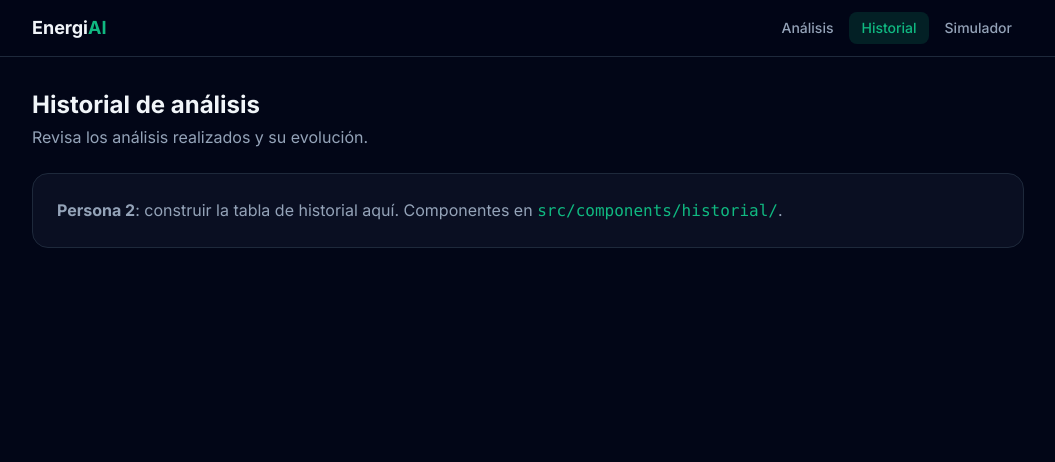
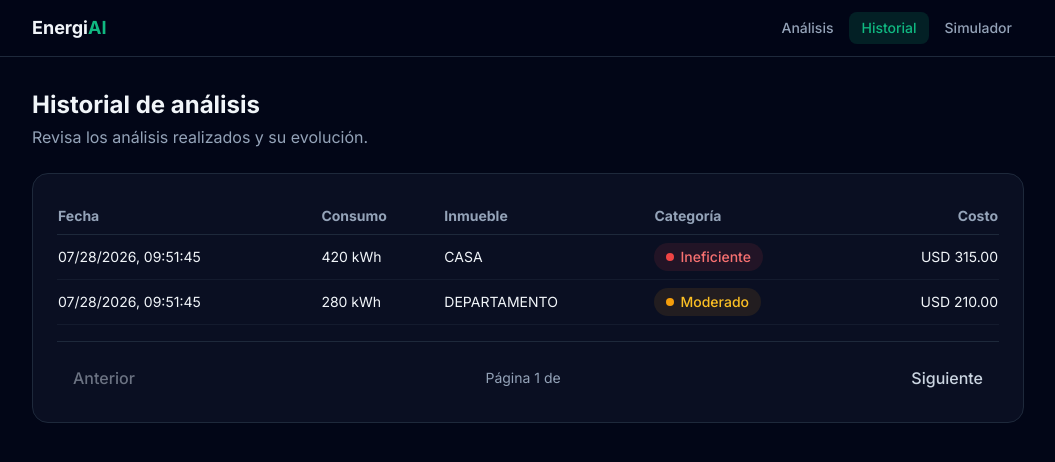
Before and after one commit to No-Country-simulation/G9-LATAM-Team-36, a React (Vite) app in the folder frontend/: page /historial in a window 1280 px wide. Shown: the top 462 px of the page, without its empty margins (112-1167 px from the left). Built offline with nearby package versions, Linux system fonts and the light colour scheme; no server answers.

Commit message:
feat(I): implementar vista de historial con componentes separados

```diff
--- a/frontend/src/api/mock.js
+++ b/frontend/src/api/mock.js
@@ -25,8 +25,8 @@ export async function obtenerHistorialMock() {
   await delay(300);
   return {
     content: [
-      { id: 1, categoria: "Ineficiente", consumo_kwh: 420, creado_en: new Date().toISOString() },
-      { id: 2, categoria: "Moderado", consumo_kwh: 280, creado_en: new Date().toISOString() },
+      { id: 1, categoria: "Ineficiente", consumo_kwh: 420, tipo_inmueble: "CASA", costo_estimado_mensual: 315.00, creado_en: new Date().toISOString() },
+      { id: 2, categoria: "Moderado", consumo_kwh: 280, tipo_inmueble: "DEPARTAMENTO", costo_estimado_mensual: 210.00, creado_en: new Date().toISOString() },
     ],
     totalElements: 2,
   };
--- /dev/null
+++ b/frontend/src/components/historial/Paginacion.jsx
@@ -0,0 +1,25 @@
+export default function Paginacion({ page, totalPages, onPageChange }) {
+    if (totalPages <= 1) return null;
+
+    return (
+        <div className="flex justify-between items-center mt-4 pt-4 border-t border-slate-800">
+            <button
+                className="btn btn-ghost"
+                disabled={page === 0}
+                onClick={() => onPageChange(page - 1)}
+            >
+                Anterior
+            </button>
+            <span className="text-sm text-slate-400">
+        Página {page + 1} de {totalPages}
+      </span>
+            <button
+                className="btn btn-ghost"
+                disabled={page === totalPages - 1}
+                onClick={() => onPageChange(page + 1)}
+            >
+                Siguiente
+            </button>
+        </div>
+    );
+}
--- /dev/null
+++ b/frontend/src/components/historial/TablaHistorial.jsx
@@ -0,0 +1,45 @@
+import Badge from "../ui/Badge";
+import { formatoMoneda } from "../../lib/categoria";
+
+export default function TablaHistorial({ data }) {
+    if (!data || data.length === 0) {
+        return <p className="text-slate-400">No hay análisis guardados.</p>;
+    }
+
+    return (
+        <div className="overflow-x-auto">
+            <table className="w-full text-sm">
+                <thead className="border-b border-slate-800 text-slate-400">
+                <tr>
+                    <th className="text-left py-2">Fecha</th>
+                    <th className="text-left py-2">Consumo</th>
+                    <th className="text-left py-2">Inmueble</th>
+                    <th className="text-left py-2">Categoría</th>
+                    <th className="text-right py-2">Costo</th>
+                </tr>
+                </thead>
+                <tbody>
+                {data.map((item) => (
+                    <tr key={item.id} className="border-b border-slate-800/50 hover:bg-slate-800/30">
+                        <td className="py-2">
+                            {item.creado_en ? new Date(item.creado_en).toLocaleString(undefined, {
+                                year: 'numeric',
+                                month: '2-digit',
+                                day: '2-digit',
+                                hour: '2-digit',
+                                minute: '2-digit',
+                                second: '2-digit',
+                                hour12: false,
+                            }) : '—'}
+                        </td>
+                        <td className="py-2">{item.consumo_kwh} kWh</td>
+                        <td className="py-2">{item.tipo_inmueble}</td>
+                        <td className="py-2"><Badge categoria={item.categoria} /></td>
+                        <td className="py-2 text-right">{formatoMoneda(item.costo_estimado_mensual)}</td>
+                    </tr>
+                ))}
+                </tbody>
+            </table>
+        </div>
+    );
+}
--- a/frontend/src/pages/Historial.jsx
+++ b/frontend/src/pages/Historial.jsx
@@ -1,10 +1,39 @@
 import Card from "../components/ui/Card";
+import { useState, useEffect } from "react";
+import { obtenerHistorial } from "../api/client";
+import Badge from "../components/ui/Badge";
+import { formatoMoneda, estiloDe } from "../lib/categoria";
+import TablaHistorial from "../components/historial/TablaHistorial.jsx";
+import Paginacion from "../components/historial/Paginacion.jsx";
 
 // PERSONA 2 — Vista de Historial
 // Construir aquí: TablaHistorial (paginada) con badge de categoría por fila.
 // Componentes propios en:  src/components/historial/
 // API:  obtenerHistorial(page)  de  src/api/client.js
 export default function Historial() {
+
+    const [page, setPage] = useState(0);
+    const [data, setData] = useState(null);
+    const [loading, setLoading] = useState(true);
+    const [error, setError] = useState(null);
+
+    const cargarHistorial=async (pagina) => {
+        setLoading(true);
+        setError(null);
+        try {
+            const resultado = await obtenerHistorial(pagina);
+            setData(resultado);
+        } catch (error) {
+            setError("No se pudo cargar el historial");
+        } finally {
+            setLoading(false);
+        }
+    }
+
+    useEffect(() => {
+        cargarHistorial(page);
+    }, [page]);
+
   return (
     <div className="space-y-6">
       <div>
@@ -14,10 +43,18 @@ export default function Historial() {
         </p>
       </div>
       <Card>
-        <p className="text-slate-400">
-          <b>Persona 2</b>: construir la tabla de historial aquí.
-          Componentes en <code className="text-brand">src/components/historial/</code>.
-        </p>
+          {loading && <p className="text-slate-400">Cargando historial...</p>}
+          {error && <p className="text-red-400">{error}</p>}
+          {!loading && !error && data && (
+              <>
+                  <TablaHistorial data={data.content} />
+                  <Paginacion
+                      page={page}
+                      totalPages={data.totalPages}
+                      onPageChange={setPage}
+                  />
+              </>
+          )}
       </Card>
     </div>
   );
```
